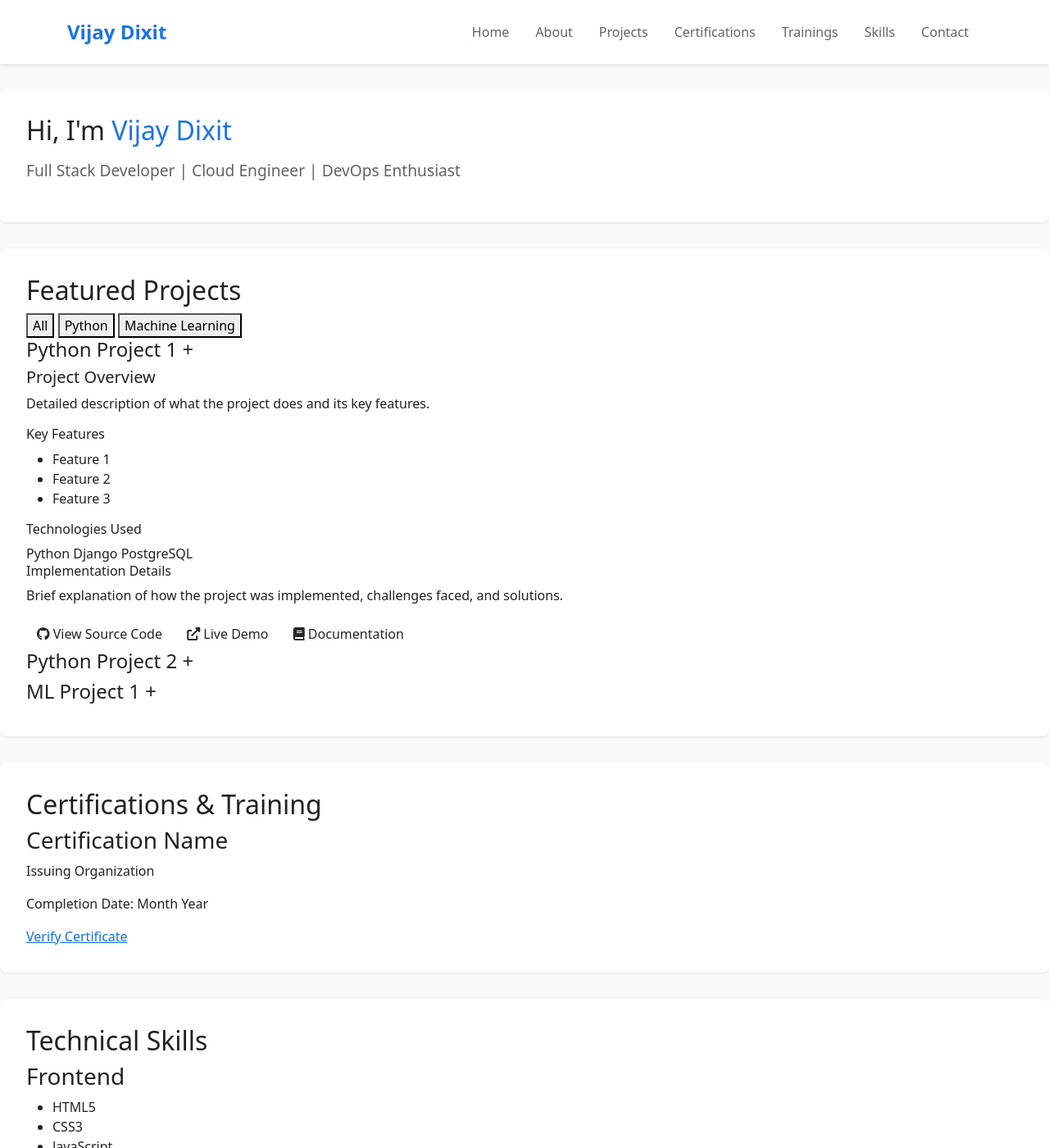
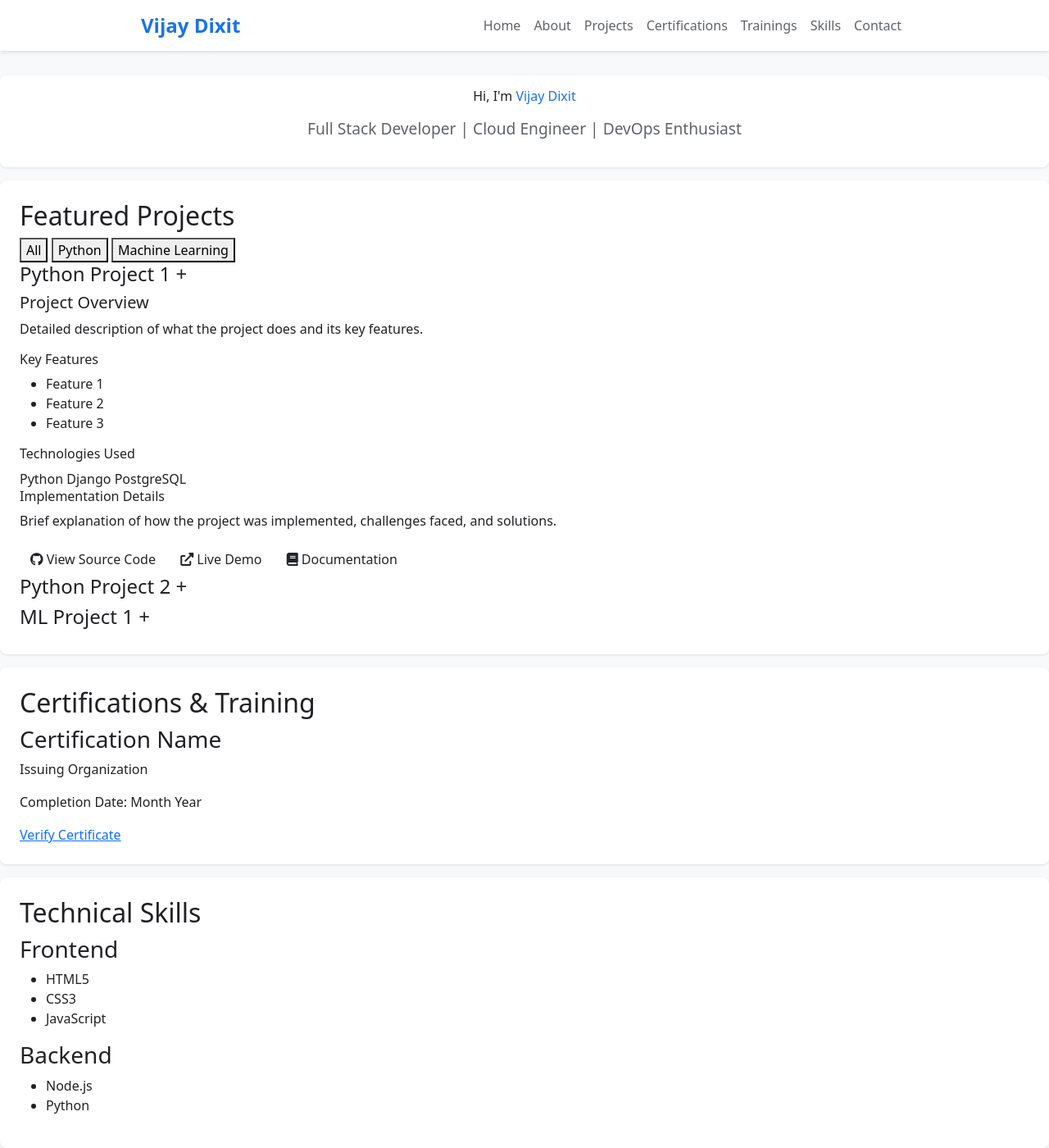
Before and after one commit to vsdaiml75/vijaydixit.github.io, a Jekyll site: the page index.html, which Jekyll copies as it is, in a window 1280 px wide and 1400 px high. Shown: the whole window at 82% size. Built offline with Jekyll 4.4.1, drawn with Linux system fonts in a browser that asks for light colours.

Commit message:
modified navbar and about section

```diff
--- a/css/custom.css
+++ b/css/custom.css
@@ -18,7 +18,7 @@
 
 /* Navbar customization */
 .navbar {
-    padding: 1rem;
+    padding: 0.5rem;
     box-shadow: 0 2px 4px rgba(0,0,0,.1);
     background-color: var(--navbar-bg) !important;
 }
@@ -31,7 +31,7 @@
 
 .nav-link {
     font-weight: 500;
-    padding: 0.5rem 1rem !important;
+    padding: 0.5rem 0.5rem !important;
     color: var(--text-secondary) !important;
 }
 
@@ -53,13 +53,22 @@
     background-color: white;
     border-radius: 8px;
     box-shadow: 0 1px 3px rgba(0,0,0,.1);
-    margin: 2rem 0;
-    padding: 2rem;
+    margin: 1rem 0;
+    padding: 1.5rem;
+}
+
+/* Adjust container width for sections */
+.container {
+    max-width: 960px;
 }
 
 /* Hero section */
+.hero {
+    padding: 1rem;
+}
+
 .hero h1 {
-    font-size: 2rem;  /* Reduced from the default size */
+    font-size: 1rem;  /* Reduced from the default size */
     margin-bottom: 1rem;
 }
 
@@ -71,3 +80,9 @@
     font-size: 1.2rem;
     color: var(--text-secondary);
 }
+
+.hero-content {
+    text-align: center;
+    max-width: 800px;
+    margin: 0 auto;
+}
```
